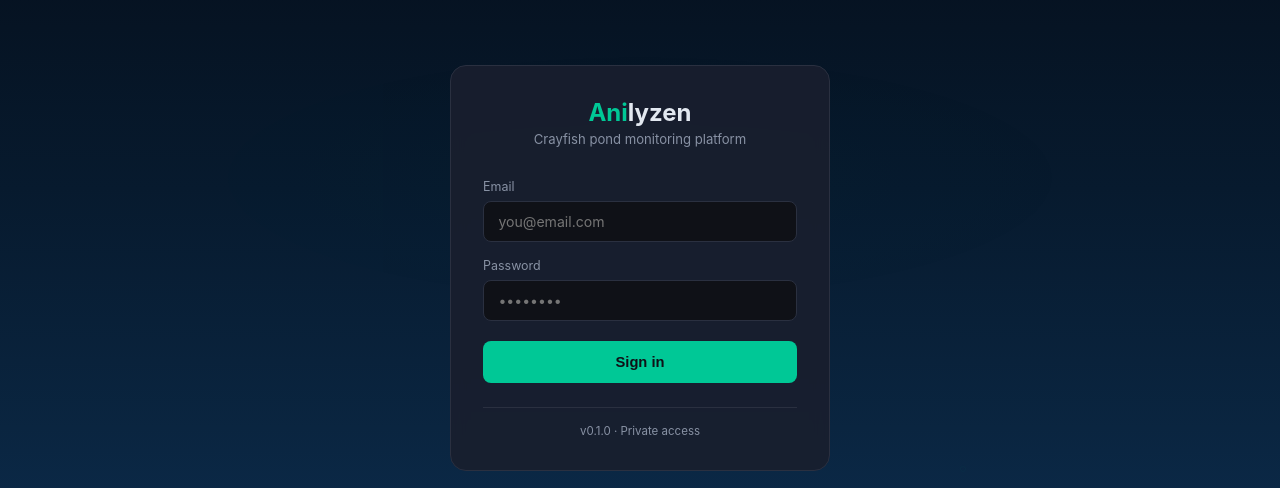
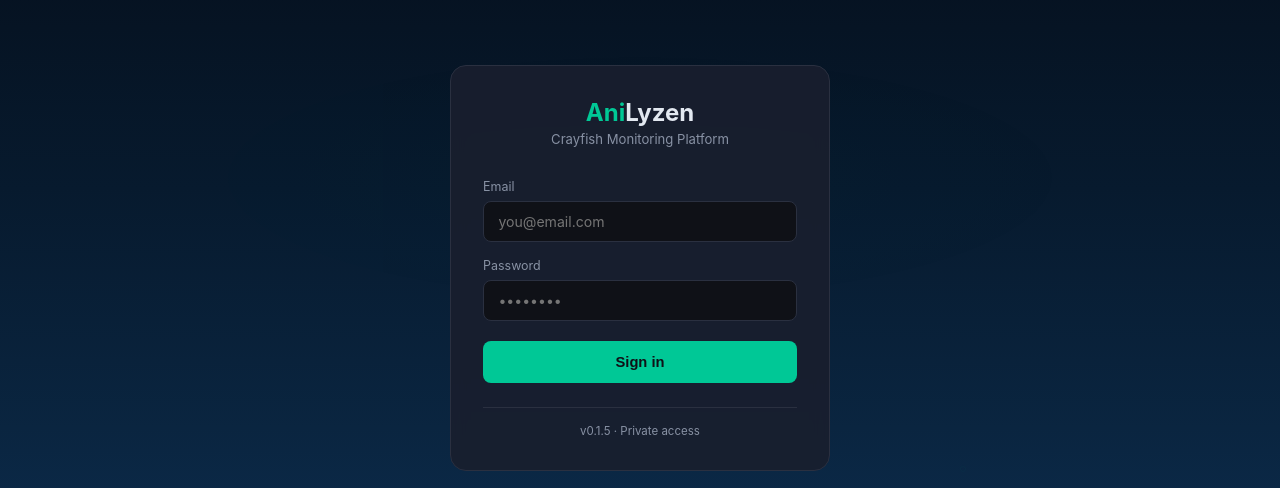
Before and after one commit to markjohnmerana/anilyzen, a React (Vite) app in the folder frontend/: page /login in a window 1280 px wide. Shown: the part 132-620 px from the top of the page. Built offline with nearby package versions, Linux system fonts and the light colour scheme; no server answers.

Commit message:
Added SensorContext feat:

```diff
--- a/frontend/src/App.jsx
+++ b/frontend/src/App.jsx
@@ -8,17 +8,25 @@ import AIInsights      from './pages/AIInsights'
 import History         from './pages/History'
 import Login           from './pages/Login'
 import { useAuth }         from './hooks/useAuth'
-import { useSensorData }   from './hooks/useSensorData'
 import { useDeviceStatus } from './hooks/useDeviceStatus'
+import { SensorProvider, useSensor } from './context/SensorContext'
+
+function NavBar() {
+  const { latest } = useSensor()
+  const isOnline   = useDeviceStatus(latest, 10)
+  const { user }   = useAuth()
+
+  if (!user) return null
+
+  return <Navbar isOnline={isOnline} lastSeen={latest?.timestamp} />
+}
 
 function AppShell() {
-  const { user }   = useAuth()
-  const { latest } = useSensorData(3000)
-  const isOnline   = useDeviceStatus(latest, 10)
+  const { user } = useAuth()
 
   return (
-    <>
-      {user && <Navbar isOnline={isOnline} lastSeen={latest?.timestamp} />}
+    <SensorProvider>
+      <NavBar />
       <Routes>
         <Route path="/login" element={<Login />} />
         <Route path="/dashboard" element={
@@ -34,7 +42,7 @@ function AppShell() {
       </Routes>
       {user && <BottomNav />}
       {user && <ChatWidget />}
-    </>
+    </SensorProvider>
   )
 }
 
--- a/frontend/src/components/ChatWidget.jsx
+++ b/frontend/src/components/ChatWidget.jsx
@@ -1,6 +1,7 @@
 import { useState, useRef, useEffect } from 'react'
 import { chatWithAnilyzen } from '../api/gemini'
 import { useSensorData }    from '../hooks/useSensorData'
+import { useSensor } from '../context/SensorContext'
 
 const SUGGESTED = [
   'Is my pond healthy right now?',
@@ -10,7 +11,7 @@ const SUGGESTED = [
 ]
 
 function ChatWidget() {
-  const { latest }                      = useSensorData(3000)
+  const { latest }                      = useSensor()
   const [open, setOpen]                 = useState(false)
   const [messages, setMessages]         = useState([
     {
--- a/frontend/src/components/Navbar.jsx
+++ b/frontend/src/components/Navbar.jsx
@@ -149,7 +149,7 @@ function Navbar({ isOnline, lastSeen }) {
         <div style={styles.logo}>
           <span style={styles.logoAccent}>Ani</span>Lyzen
         </div>
-        <span style={styles.version}>v0.1.0</span>
+        <span style={styles.version}>v0.1.5</span>
       </div>
 
       {/* Center — device status */}
--- /dev/null
+++ b/frontend/src/context/SensorContext.jsx
@@ -0,0 +1,17 @@
+import { createContext, useContext } from 'react'
+import { useSensorData } from '../hooks/useSensorData'
+
+const SensorContext = createContext(null)
+
+export function SensorProvider({ children }) {
+  const data = useSensorData(3000)
+  return (
+    <SensorContext.Provider value={data}>
+      {children}
+    </SensorContext.Provider>
+  )
+}
+
+export function useSensor() {
+  return useContext(SensorContext)
+}
--- a/frontend/src/pages/AIInsights.jsx
+++ b/frontend/src/pages/AIInsights.jsx
@@ -1,6 +1,7 @@
 import { useState } from 'react'
 import { useSensorData } from '../hooks/useSensorData'
 import { analyzePond }   from '../api/gemini'
+import { useSensor } from '../context/SensorContext'
 
 const STATUS_COLORS = {
   Excellent: '#00c896',
@@ -62,7 +63,7 @@ function SectionTitle({ children }) {
 }
 
 function AIInsights() {
-  const { latest, readings } = useSensorData(3000)
+  const { latest, readings } = useSensor()
   const [result,  setResult]  = useState(null)
   const [loading, setLoading] = useState(false)
   const [error,   setError]   = useState(null)
--- a/frontend/src/pages/Dashboard.jsx
+++ b/frontend/src/pages/Dashboard.jsx
@@ -2,9 +2,10 @@ import { calculateWaterQuality } from '../utils/waterQuality'
 import { useSensorData }   from '../hooks/useSensorData'
 import SensorCard          from '../components/SensorCard'
 import WaterQualityCard    from '../components/WaterQualityCard'
+import { useSensor } from '../context/SensorContext'
 
 function Dashboard() {
-  const { readings, latest, alerts, loading, error } = useSensorData(3000)
+  const { readings, latest, alerts, loading, error } = useSensor()
 
   const previous = readings.length > 1 ? readings[1] : null
 
--- a/frontend/src/pages/History.jsx
+++ b/frontend/src/pages/History.jsx
@@ -1,9 +1,10 @@
 import { useSensorData } from '../hooks/useSensorData'
 import ChartsSection     from '../components/ChartsSection'
 import AlertsPanel       from '../components/AlertsPanel'
+import { useSensor } from '../context/SensorContext'
 
 function History() {
-  const { readings, alerts, loading } = useSensorData(3000)
+  const { readings, alerts, loading } = useSensor()
 
   const styles = {
     page: {
--- a/frontend/src/pages/Login.jsx
+++ b/frontend/src/pages/Login.jsx
@@ -164,10 +164,10 @@ function Login() {
       }}>
         {/* Logo */}
         <div style={{fontSize:'1.5rem',fontWeight:'700',color:'#e2e8f0',textAlign:'center',marginBottom:'0.25rem'}}>
-          <span style={{color:'#00c896'}}>Ani</span>lyzen
+          <span style={{color:'#00c896'}}>Ani</span>Lyzen
         </div>
         <div style={{fontSize:'0.82rem',color:'#8892a4',textAlign:'center',marginBottom:'2rem'}}>
-          Crayfish pond monitoring platform
+          Crayfish Monitoring Platform
         </div>
 
         {/* Error */}
@@ -213,7 +213,7 @@ function Login() {
         </form>
 
         <div style={{textAlign:'center',color:'#8892a4',fontSize:'0.72rem',marginTop:'1.5rem',borderTop:'1px solid #2a3040',paddingTop:'1rem'}}>
-          v0.1.0 · Private access
+          v0.1.5  · Private access
         </div>
       </div>
     </div>
```
